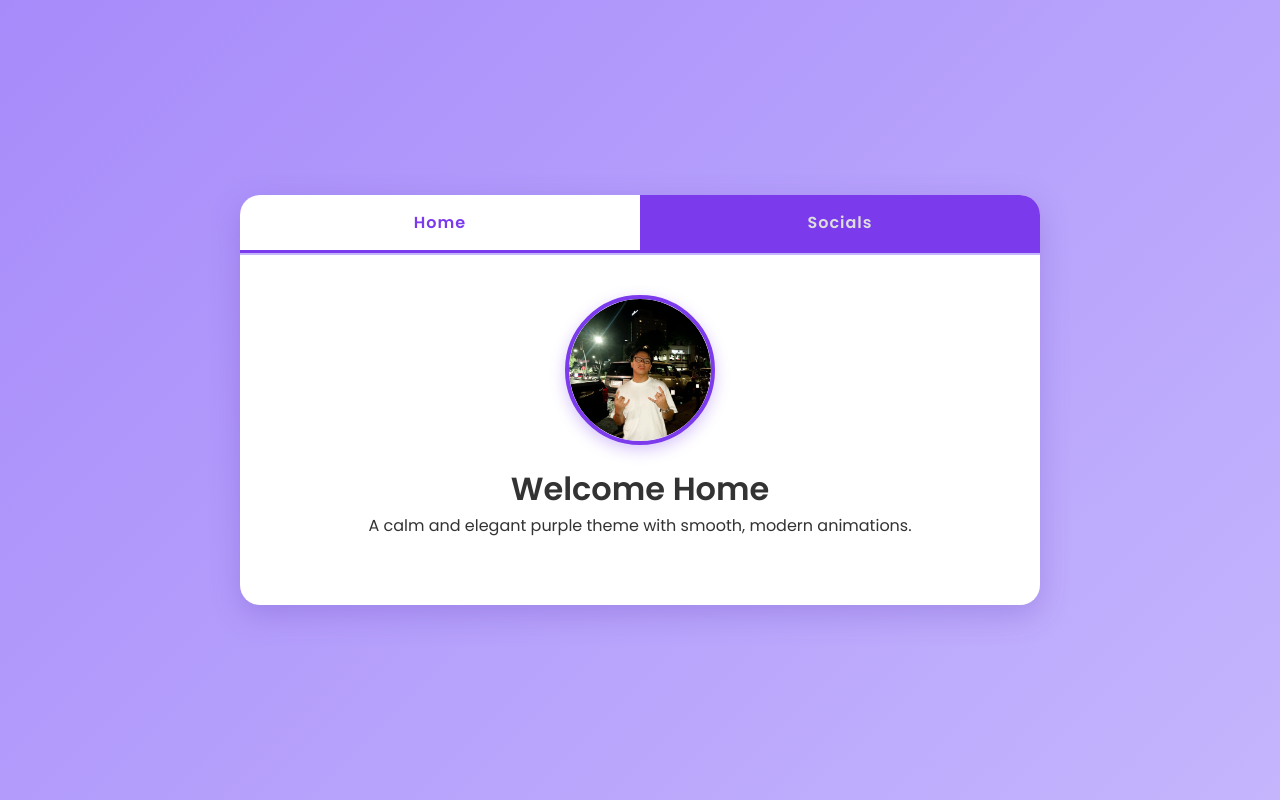
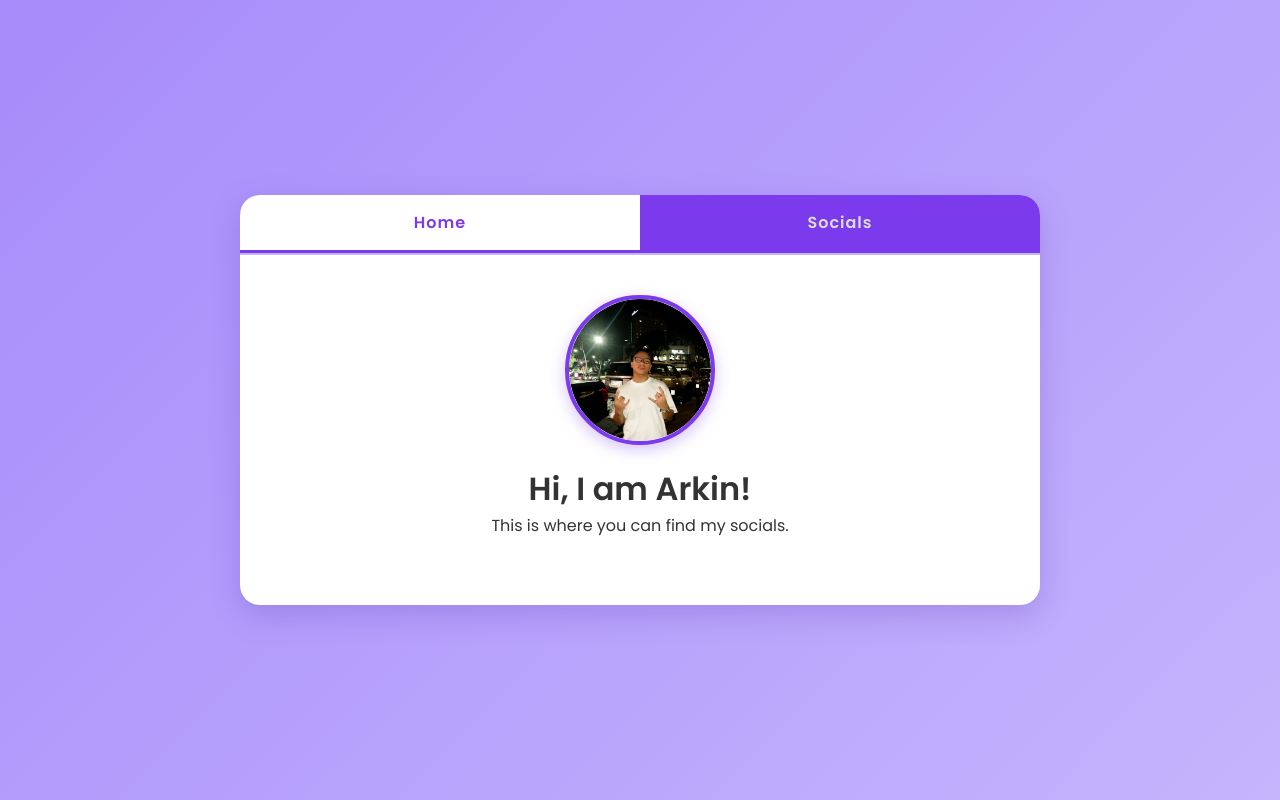
Before and after one commit to mixue-amrrz/kin, a plain HTML site: page index.html in a window 1280 px wide. Drawn offline with Linux system fonts and the light colour scheme.

Commit message:
Update index.html

```diff
--- a/index.html
+++ b/index.html
@@ -161,8 +161,8 @@
         <div class="profile-pic">
           <img src="kin.jpg" alt="My Photo">
         </div>
-        <h1>Welcome Home </h1>
-        <p>A calm and elegant purple theme with smooth, modern animations.</p>
+        <h1>Hi, I am Arkin! </h1>
+        <p>This is where you can find my socials.</p>
       </div>
 
       <div class="tab-content" id="socials">
```
